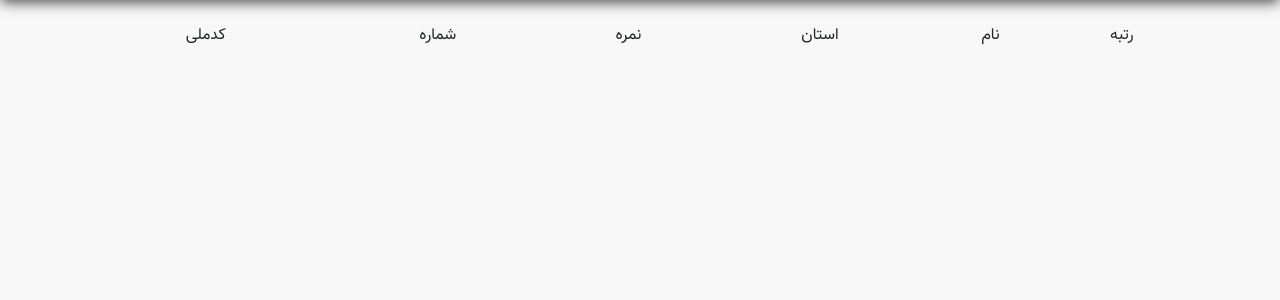
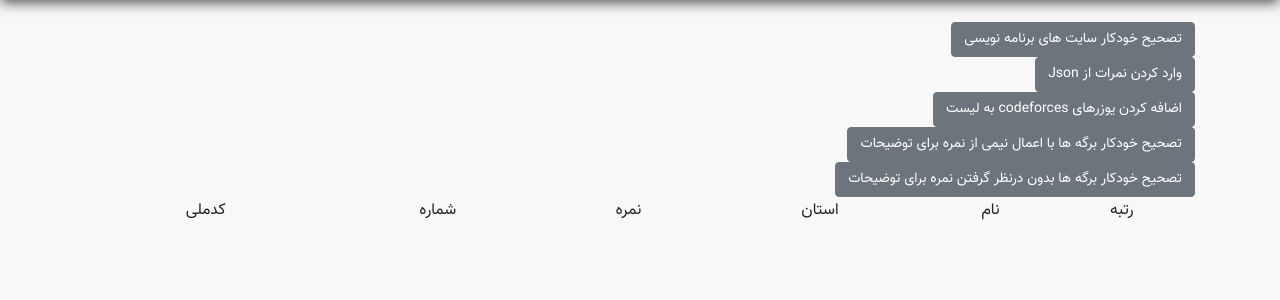
Before and after one commit to shaazzz/mavak-site, a Django app: template quiz/templates/quiz/scoreboard.html in a window 1280 px wide. Shown: the part 56-356 px from the top of the page. Run offline with Django 3.2, Linux system fonts and the light colour scheme; the template is opened without the code that fills it, so the values that code supplies are empty; some libraries are stand-ins or nearby versions.

Commit message:
change redirect to scoreboard.html add buttons to scoreboard.html

```diff
--- a/quiz/templates/quiz/scoreboard.html
+++ b/quiz/templates/quiz/scoreboard.html
@@ -4,6 +4,23 @@
 
 <div class="container">
     <h1>{{ quiz.title }}</h1>
+
+    <a class="btn btn-secondary" style="left: 70%;font-size:14px;bottom: 30px;top:20px;"
+       href="../oj">تصحیح خودکار سایت های برنامه نویسی</a>
+  <br>
+    <a class="btn btn-secondary" style="left: 70%;font-size:14px;bottom: 30px;top:20px;"
+       href="../autocheck?mode=strict">وارد کردن نمرات از Json</a>
+  <br>
+    <a class="btn btn-secondary" style="left: 70%;font-size:14px;bottom: 30px;top:20px;"
+       href="../../../add_cf_friends">اضافه کردن یوزرهای codeforces به لیست</a>
+  <br>
+    <a class="btn btn-secondary" style="left: 70%;font-size:14px;bottom: 30px;top:20px;"
+       href="../autocheck?mode=tashrihi">تصحیح خودکار برگه ها با اعمال نیمی از نمره برای توضیحات</a>
+  <br>
+    <a class="btn btn-secondary" style="left: 70%;font-size:14px;bottom: 30px;top:20px;"
+       href="../autocheck?mode=strict">تصحیح خودکار برگه ها بدون درنظر گرفتن نمره برای توضیحات</a>
+  <br>
+
     <table style="width: 100%; text-align: center;">
       <thead>
         <td>رتبه      </td>
--- a/quiz/views.py
+++ b/quiz/views.py
@@ -13,9 +13,9 @@ from users.models import Student, OJHandle
 from .models import Question, Answer, Secret, CollectionQuiz, RateColor
 from .oj.CodeforcesCrawl import add_friends
 from .oj.CodeforcesCrawl import judge as judgeCRAWLCF
+from .oj.VJudgeAPI import judge as judgeVJ
 from .oj.atcoder import judge as judgeAT
 from .oj.codeforces import judge as judgeCF
-from .oj.VJudgeAPI import judge as judgeVJ
 
 
 def get_answer(qu, stu):
@@ -529,7 +529,7 @@ def quizView(req, collection, name):
             'current': timezone.now(),
         })
     if req.user.is_staff:
-        return redirect("/admin/quiz/quiz/" + str(q.id))
+        return redirect("/quiz/{}/{}/scoreboard".format(collection, name))
     stu = get_object_or_404(Student, user=req.user)
     if coll_quiz.end < timezone.now():
         return render(req, "quiz/current.html", {
```
